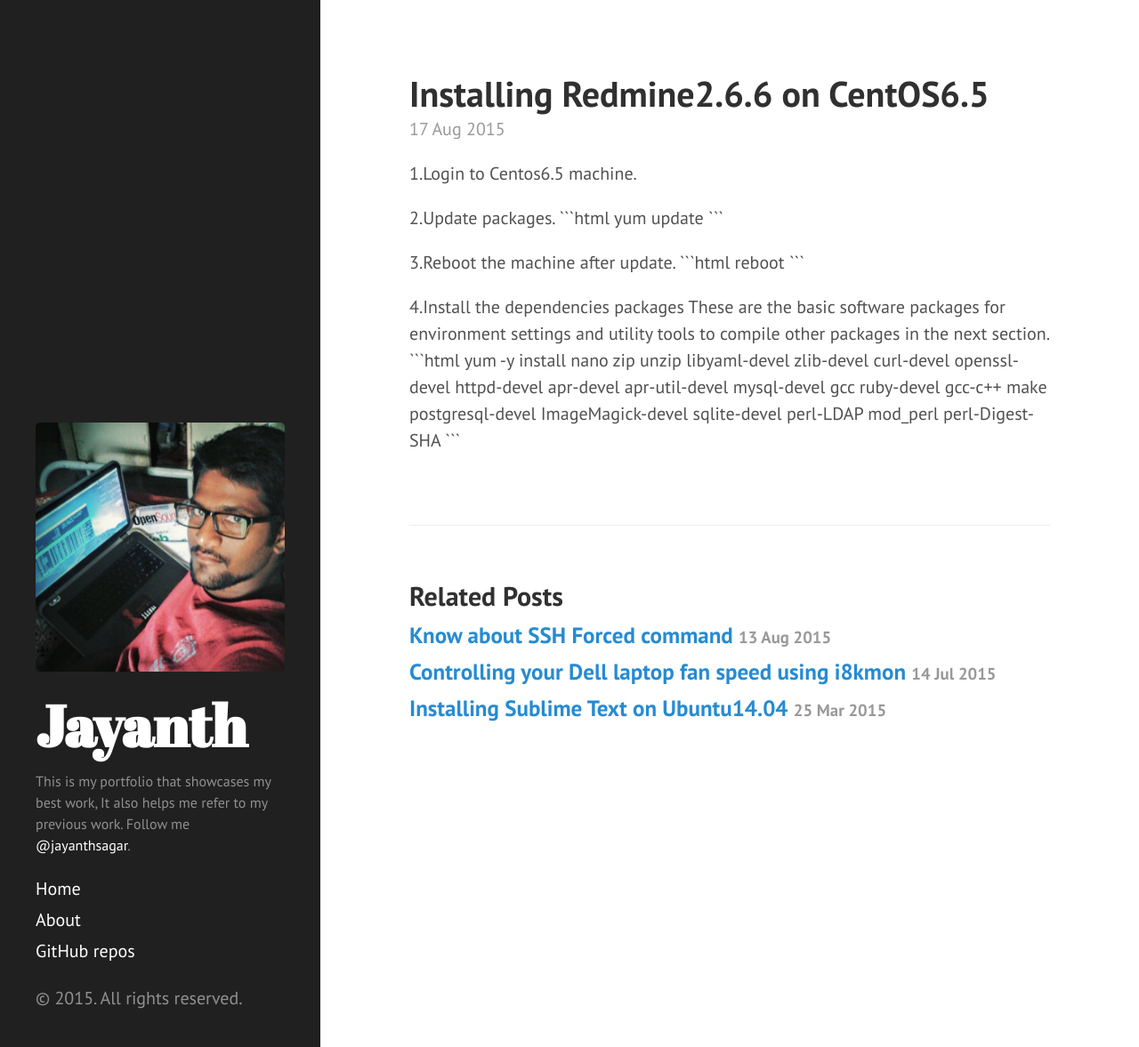
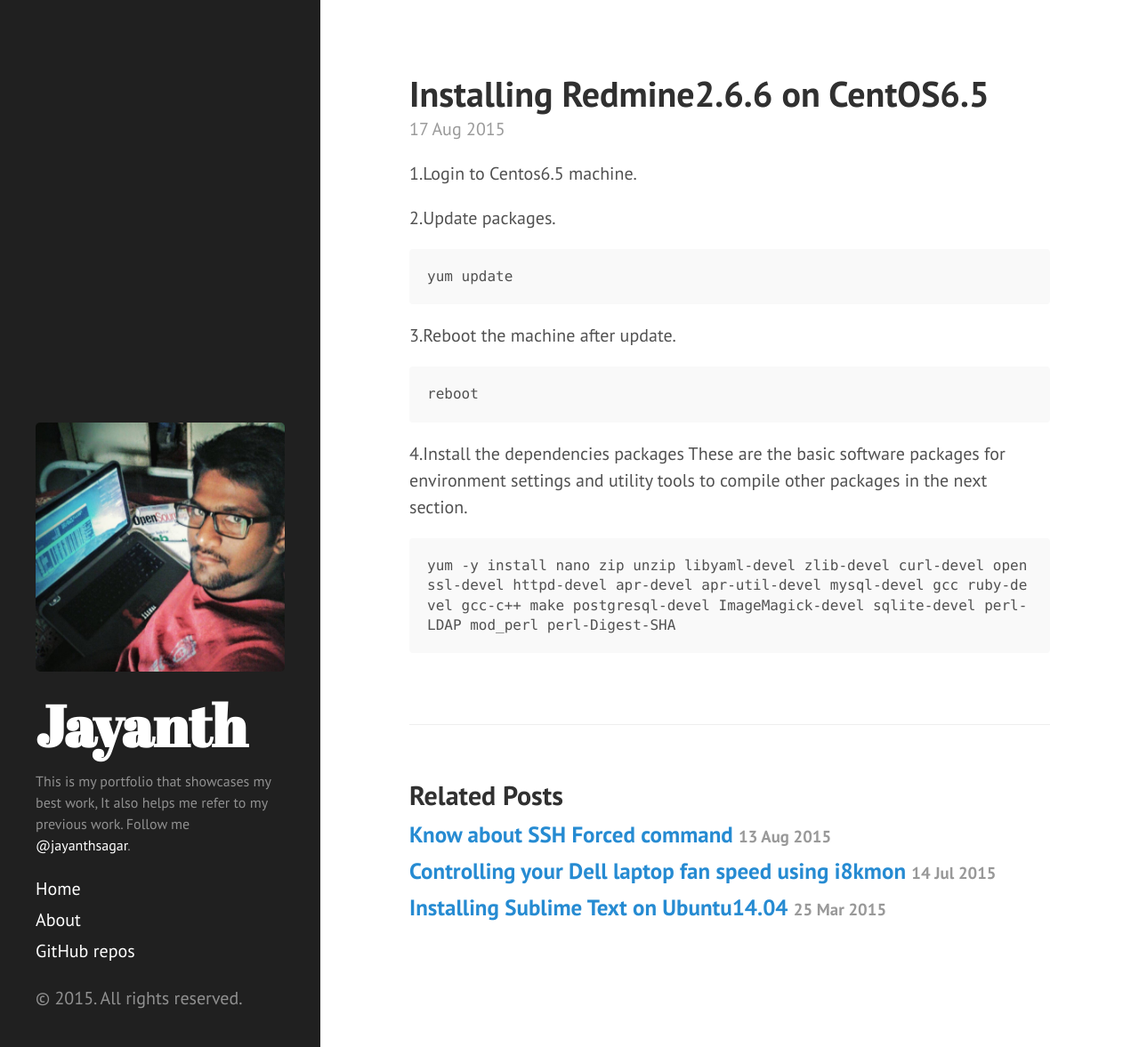
Before and after one commit to jayanthsagar/jayanthsagar.github.io, a Jekyll site: the page built from _posts/2015-08-17-Installing-Redmine2.6.6-on-CentOS6.5.md, in a window 1280 px wide and 1177 px high. Shown: the whole window at 89% size. Built offline with Jekyll 4.4.1, drawn with Linux system fonts in a browser that asks for light colours; Markdown is read by kramdown in place of the engine named in the settings.

Commit message:
updated post on installing redmine

````diff
--- a/_posts/2015-08-17-Installing-Redmine2.6.6-on-CentOS6.5.md
+++ b/_posts/2015-08-17-Installing-Redmine2.6.6-on-CentOS6.5.md
@@ -8,21 +8,21 @@
 </p>
 <p>
 2.Update packages.
+</p>
 ```html
 yum update
 ```
-</p>
 <p>
 3.Reboot the machine after update.
+</p>
 ```html
 reboot
 ```
-</p>
 <p>
 4.Install the dependencies packages
 
 These are the basic software packages for environment settings and utility tools to compile other packages in the next section.
+</p>
 ```html
 yum -y install nano zip unzip libyaml-devel zlib-devel curl-devel openssl-devel httpd-devel apr-devel apr-util-devel mysql-devel gcc ruby-devel gcc-c++ make postgresql-devel ImageMagick-devel sqlite-devel perl-LDAP mod_perl perl-Digest-SHA
 ```
-</p>
````
